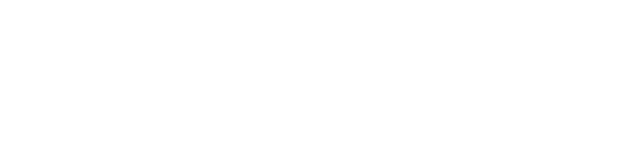
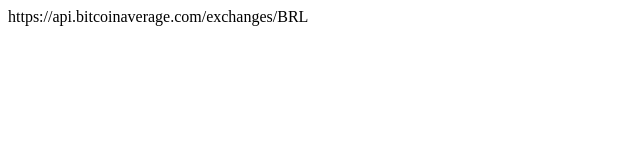
Before and after one commit to fahmyboy/bitCoin, a plain HTML site: page index.html in a window 1280 px wide. Shown: the whole page, without its empty margins (0-640 px from the left). Drawn offline with nearby package versions, Linux system fonts and the light colour scheme.

Commit message:
added a JSON object with a hard coded list of exchanges

```diff
--- a/index.html
+++ b/index.html
@@ -1,10 +1,42 @@
 <!DOCTYPE html>
-<html>
+<!--
+https://www.youtube.com/watch?v=zKkUN-mJtPQ&index=1&list=PL6n9fhu94yhWKHkcL7RJmmXyxkuFB3KSl
+-->
+
+<html ng-app>
 <head>
-	<script src="https://ajax.googleapis.com/ajax/libs/angularjs/1.5.7/angular.min.js" />
+	  <script src="https://ajax.googleapis.com/ajax/libs/angularjs/1.5.7/angular.min.js"></script>
 	<title></title>
 </head>
+
 <body>
 
+	{{
+	{
+	  "AUD": "https://api.bitcoinaverage.com/exchanges/AUD",
+	  "BRL": "https://api.bitcoinaverage.com/exchanges/BRL",
+	  "CAD": "https://api.bitcoinaverage.com/exchanges/CAD",
+	  "CNY": "https://api.bitcoinaverage.com/exchanges/CNY",
+	  "EUR": "https://api.bitcoinaverage.com/exchanges/EUR",
+	  "GBP": "https://api.bitcoinaverage.com/exchanges/GBP",
+	  "HKD": "https://api.bitcoinaverage.com/exchanges/HKD",
+	  "IDR": "https://api.bitcoinaverage.com/exchanges/IDR",
+	  "ILS": "https://api.bitcoinaverage.com/exchanges/ILS",
+	  "INR": "https://api.bitcoinaverage.com/exchanges/INR",
+	  "JPY": "https://api.bitcoinaverage.com/exchanges/JPY",
+	  "MXN": "https://api.bitcoinaverage.com/exchanges/MXN",
+	  "NOK": "https://api.bitcoinaverage.com/exchanges/NOK",
+	  "NZD": "https://api.bitcoinaverage.com/exchanges/NZD",
+	  "PLN": "https://api.bitcoinaverage.com/exchanges/PLN",
+	  "RON": "https://api.bitcoinaverage.com/exchanges/RON",
+	  "RUB": "https://api.bitcoinaverage.com/exchanges/RUB",
+	  "SEK": "https://api.bitcoinaverage.com/exchanges/SEK",
+	  "SGD": "https://api.bitcoinaverage.com/exchanges/SGD",
+	  "USD": "https://api.bitcoinaverage.com/exchanges/USD",
+	  "ZAR": "https://api.bitcoinaverage.com/exchanges/ZAR",
+	  "all": "https://api.bitcoinaverage.com/exchanges/all"
+	  }.BRL
+	}}
 </body>
+
 </html>
```
